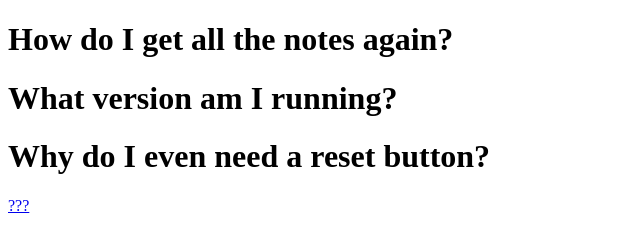
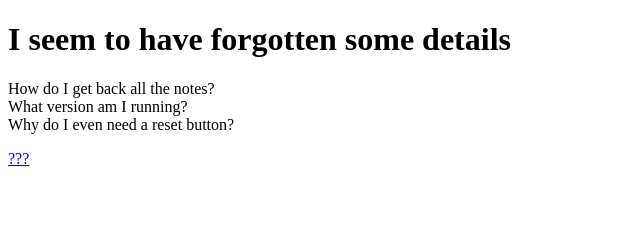
Before and after one commit to minuteofnews/noteTaker, a website: page public/hello.html in a window 1280 px wide. Shown: the whole page, without its empty margins (0-640 px from the left). Drawn offline with Linux system fonts and the light colour scheme.

Commit message:
Fixed header syntax issue

```diff
--- a/public/hello.html
+++ b/public/hello.html
@@ -6,11 +6,15 @@
     </head>
 <body>
 
-    <h1>How do I get all the notes again?</h><br>
+    <h1>I seem to have forgotten some details</h1>
 
-    <h1>What version am I running?</h1>
+    <p>
+        How do I get back all the notes?<br>
 
-    <h1>Why do I even need a reset button?</h1>
+        What version am I running?<br>
+
+        Why do I even need a reset button?
+    </p>
 
     <a href="/index.html">???</a>
 
```
